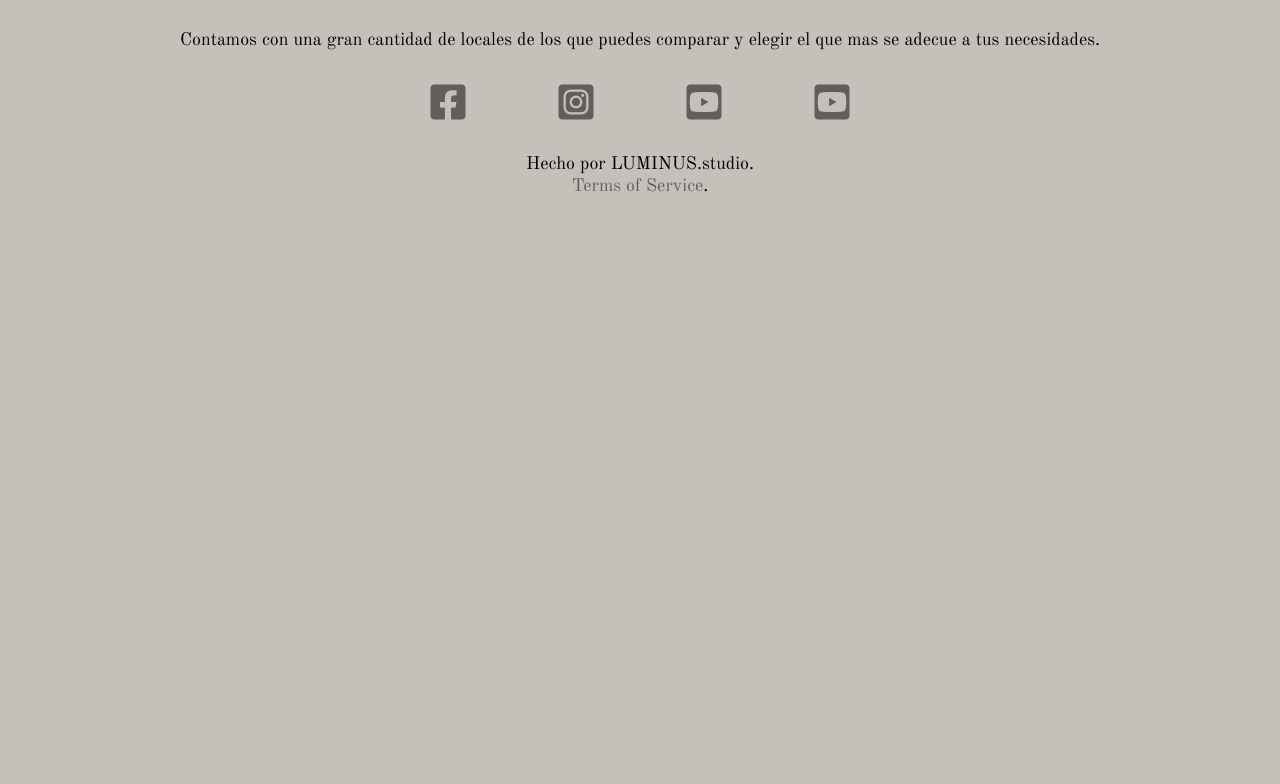
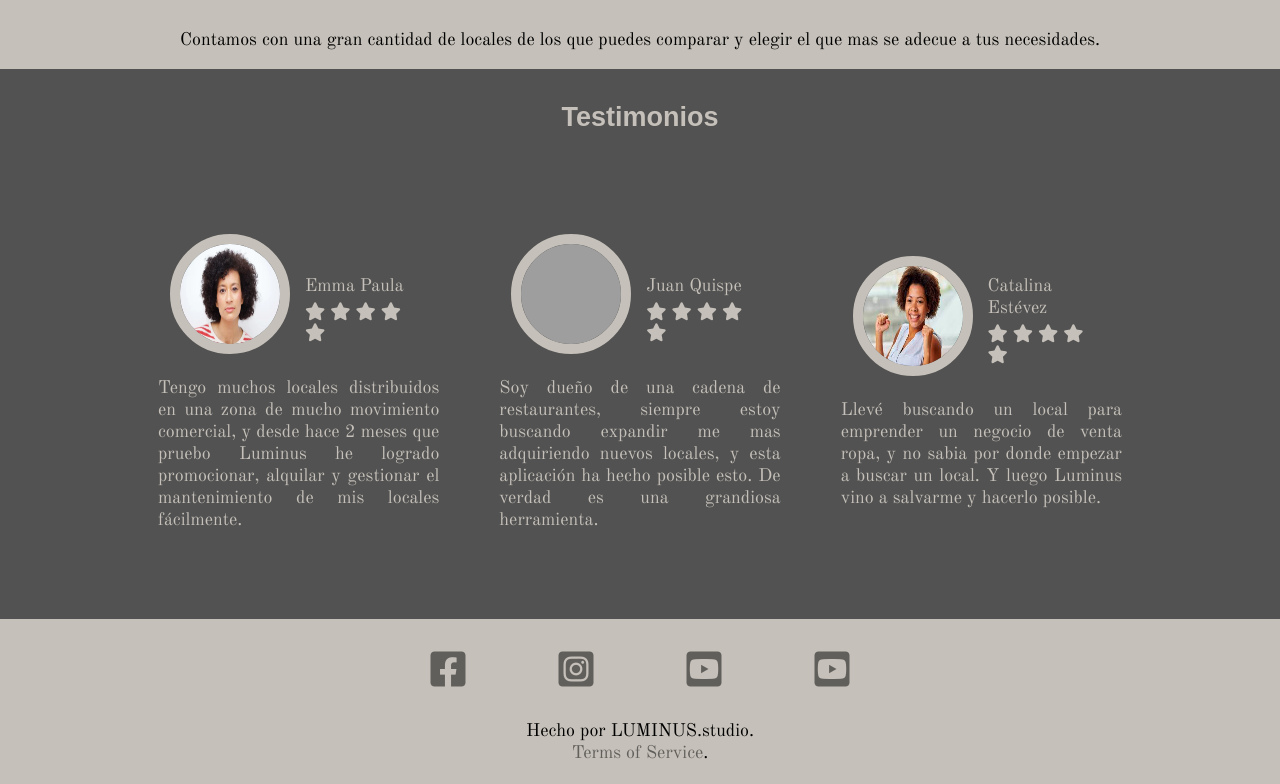
Before and after one commit to tommy-jar/LUMINUS, a plain HTML site: page public/index.html in a window 1280 px wide. Shown: the part 2150-2934 px from the top of the page. Before the commit the page ends 2367 px from the top, so only its background shows below. Drawn offline with nearby package versions, Linux system fonts and the light colour scheme; grey boxes are pictures that could not be loaded; a web font is replaced by a local one.

Commit message:
feature(testimonials): Added section testimonials at Landing Page

```diff
--- a/public/assets/styles/styles.css
+++ b/public/assets/styles/styles.css
@@ -185,3 +185,44 @@ footer p{
     transform: translateY(-5px);
     box-shadow: 0 12px 16px rgba(0, 0, 0, 0,2);
 }
+
+/*-------------------------------------- Sección Testimonios --------------------------------------*/
+.s4-container{
+    width: 80%;
+    background-color: #525252;
+    display: flex;
+    overflow: hidden;
+    text-align: center;
+    align-items: center;
+    color:#c5c0b9;
+    padding: 1.5% 10% 1.5% 10%;
+}
+.s4-card{
+    width: 33%;
+    overflow: hidden;
+    text-align: center;
+    align-items: center;
+    margin: 50px 0px 50px 0px;
+    padding: 0px 30px 0px 30px;
+}
+.s4-card img{
+    width: 100px;
+    height: 100px;
+    border-radius: 50%;
+    border: 10px solid #c5c0b9;
+    align-self: flex-start;
+}
+.s4-rate-element{
+    width: 40%;
+    overflow: hidden;
+    text-align: left;
+    align-items: center;
+    display: inline-block;
+    margin: auto;
+    padding: 10px 10px 10px 10px;
+    vertical-align:auto;
+}
+.s4-rate-element p{
+    font-weight: normal;
+    margin: 5px 0px 5px 0px;
+}
--- a/public/index.html
+++ b/public/index.html
@@ -73,6 +73,49 @@
     </div>
     <p style="text-align:center">Contamos con una gran cantidad de locales de los que puedes comparar y elegir el que mas se adecue a tus necesidades.</p>
   </section>
+  <section id="Testimonials">
+    <div class="title_section">
+      <h2>Testimonios</h2>
+    </div>
+    <div class="s4-container">
+      <div class="s4-card">
+        <img src="assets/images/user_1.png">
+        <div class="s4-rate-element">
+          <p>Emma Paula</p>
+          <i class="fa fa-star" aria-hidden="true"></i>
+          <i class="fa fa-star" aria-hidden="true"></i>
+          <i class="fa fa-star" aria-hidden="true"></i>
+          <i class="fa fa-star" aria-hidden="true"></i>
+          <i class="fa fa-star" aria-hidden="true"></i>
+        </div>
+        <p style="text-align: justify;">Tengo muchos locales distribuidos en una zona de mucho movimiento comercial, y desde hace 2 meses que pruebo Luminus he logrado promocionar, alquilar y gestionar el mantenimiento de mis locales fácilmente.</p>
+      </div>
+      <div class="s4-card">
+        <img src="assets/images/user_2.png">
+        <div class="s4-rate-element">
+          <p>Juan Quispe</p>
+          <i class="fa fa-star" aria-hidden="true"></i>
+          <i class="fa fa-star" aria-hidden="true"></i>
+          <i class="fa fa-star" aria-hidden="true"></i>
+          <i class="fa fa-star" aria-hidden="true"></i>
+          <i class="fa fa-star" aria-hidden="true"></i>
+        </div>
+        <p style="text-align: justify;">Soy dueño de una cadena de restaurantes, siempre estoy buscando expandir me mas adquiriendo nuevos locales, y esta aplicación ha hecho posible esto. De verdad es una grandiosa herramienta. </p>
+      </div>
+      <div class="s4-card">
+        <img src="assets/images/user_3.png">
+        <div class="s4-rate-element">
+          <p>Catalina Estévez</p>
+          <i class="fa fa-star" aria-hidden="true"></i>
+          <i class="fa fa-star" aria-hidden="true"></i>
+          <i class="fa fa-star" aria-hidden="true"></i>
+          <i class="fa fa-star" aria-hidden="true"></i>
+          <i class="fa fa-star" aria-hidden="true"></i>
+        </div>
+        <p style="text-align: justify;">Llevé buscando un local para emprender un negocio de venta ropa, y no sabia por donde empezar a buscar un local. Y luego Luminus vino a salvarme y hacerlo posible.</p>
+      </div>
+    </div>
+  </section>
 </main>
 <div id="footer-placeholder"></div>
 <script src="assets/scripts/main.js" type="text/javascript"></script>
```
